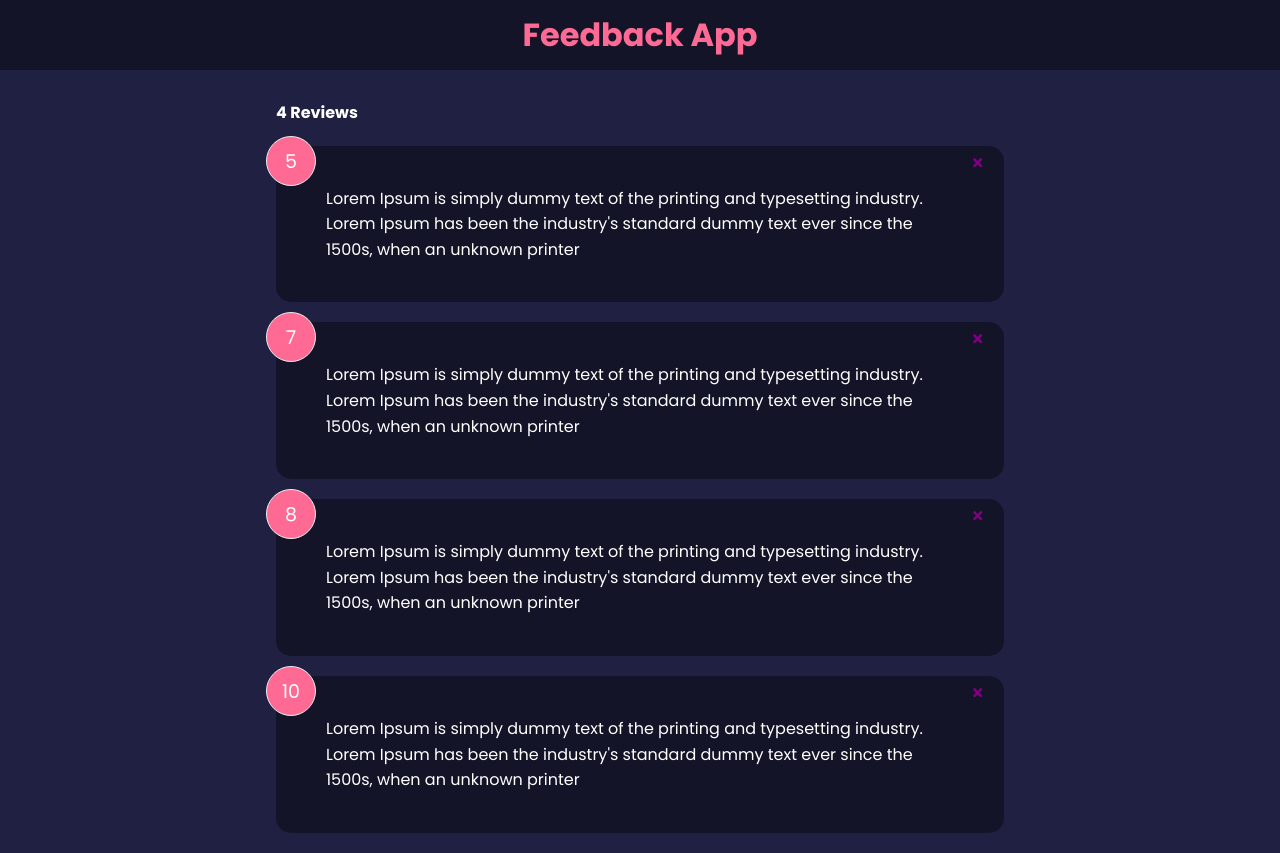
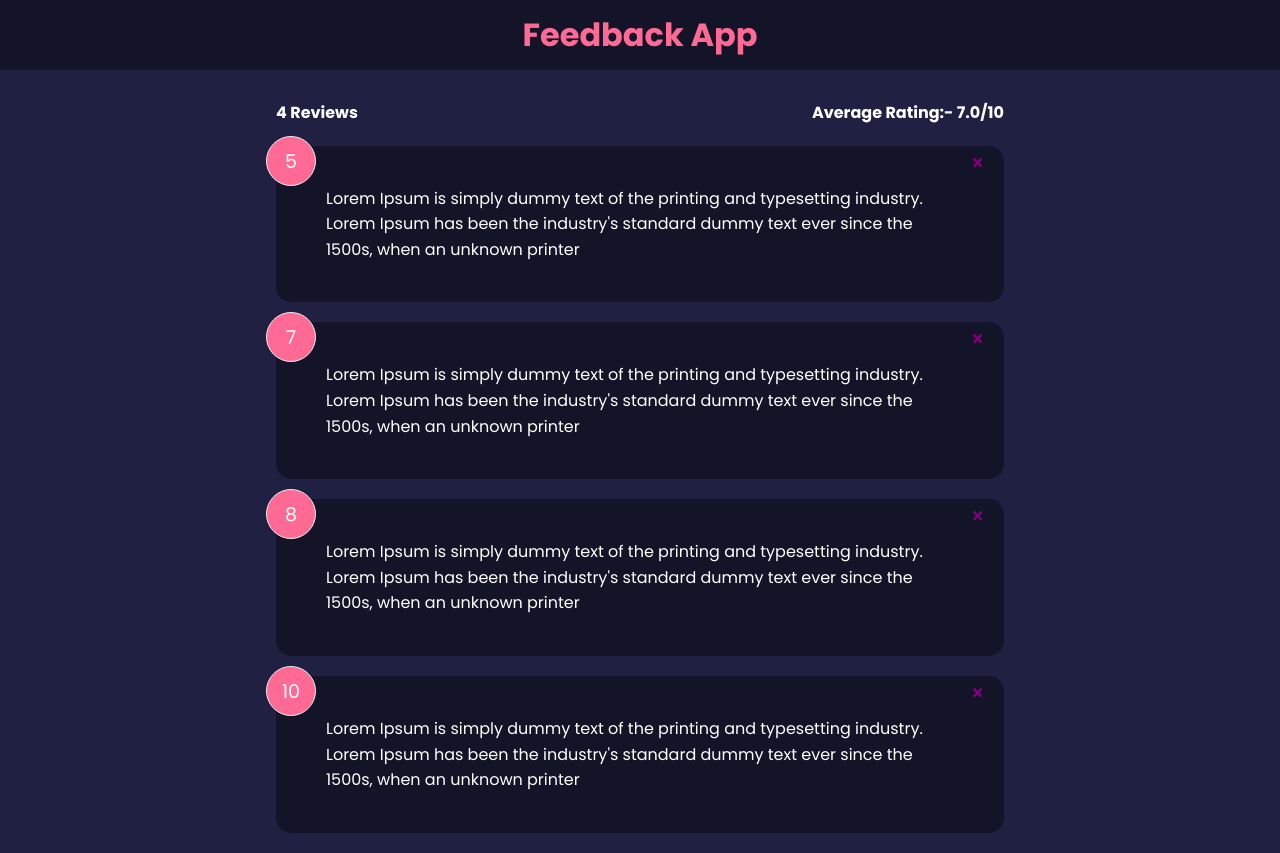
Before and after one commit to Shatakshi-Shukla-Github/Feedback-App, a React (Create React App) app: page / in a window 1280 px wide. Built offline with nearby package versions, Linux system fonts and the light colour scheme.

Commit message:
Added the Average feature using isFixed() method

```diff
--- a/src/components/FeedbackStats.jsx
+++ b/src/components/FeedbackStats.jsx
@@ -1,7 +1,15 @@
 function FeedbackStats({ feedback }) {
+  let average = Math.floor(
+    feedback.reduce((acc, cur) => acc + cur.rating, 0) / feedback.length,
+  );
+  // const decimal = (num) => {
+  //   return Number.parseFloat(num).toFixed(1);
+  // };
+  average = average.toFixed(1); //It will display average with only 1 digit after the decimal
   return (
-    <div className="feedback_stats">
+    <div className="feedback-stats">
       <h4>{feedback.length} Reviews</h4>
+      <h4>Average Rating:- {isNaN(average) ? 0 : average}/10</h4>
     </div>
   );
 }
```
